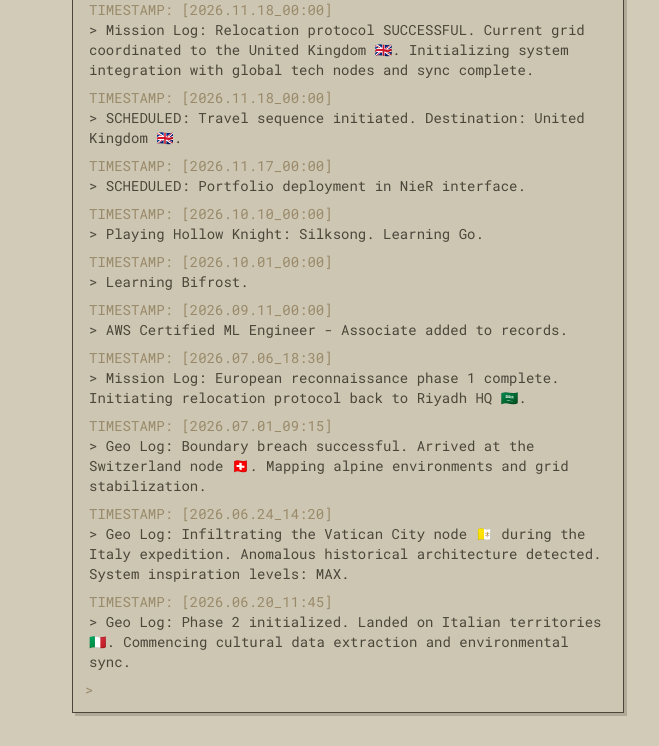
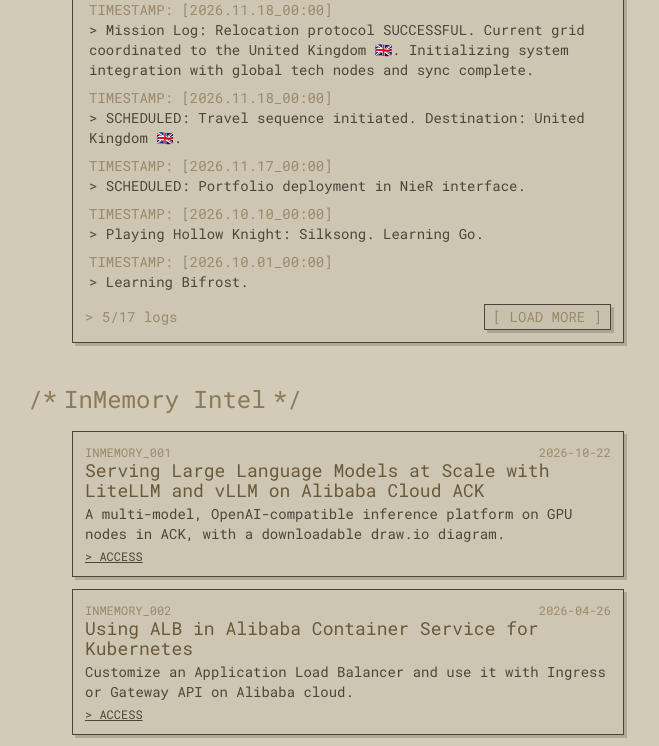
Before and after one commit to PYTHON01100100/AbdulrahmanAlmyman, a Next.js app: page / in a window 1280 px wide. Shown: the part 723-1469 px from the top of the page, without its empty margins (0-659 px from the left). Built offline with nearby package versions, Linux system fonts and the light colour scheme.

Commit message:
Data logs: load more, add career timeline in NieR style

```diff
--- a/src/app/components/DataLogs.tsx
+++ b/src/app/components/DataLogs.tsx
@@ -1,22 +1,68 @@
+"use client";
+
+import { useState } from "react";
+
 export interface DataLog {
   timestamp: string; // YYYY.MM.DD_HH:MM
   text: string;
+  href?: string; // optional source link
 }
 
+const PAGE_SIZE = 5;
+
 export default function DataLogs({ logs }: { logs: DataLog[] }) {
+  const [visible, setVisible] = useState(PAGE_SIZE);
+  const shown = logs.slice(0, visible);
+  const hasMore = visible < logs.length;
+
   return (
     <ul className="ml-6 mt-4 mb-4 max-w-[560px] nier-box p-3 text-sm">
-      {logs.map((log) => (
+      {shown.map((log) => (
         <li key={log.timestamp + log.text} className="nier-row mb-2 px-1">
           <span className="text-terminal-comment">
             TIMESTAMP: [{log.timestamp}]
           </span>
           <br />
           &gt; {log.text}
+          {log.href && (
+            <>
+              {" "}
+              <a
+                href={log.href}
+                target="_blank"
+                rel="noopener noreferrer"
+                className="underline"
+              >
+                [ SOURCE ]
+              </a>
+            </>
+          )}
         </li>
       ))}
-      <li className="text-terminal-comment">
-        &gt; <span className="nier-blink">_</span>
+      <li className="mt-3 flex items-center justify-between gap-2 text-terminal-comment">
+        <span>
+          &gt; {shown.length}/{logs.length} logs
+          <span className="nier-blink">_</span>
+        </span>
+        {hasMore ? (
+          <button
+            type="button"
+            onClick={() => setVisible((v) => v + PAGE_SIZE)}
+            className="nier-box px-2 py-0.5 cursor-pointer"
+          >
+            [ LOAD MORE ]
+          </button>
+        ) : (
+          logs.length > PAGE_SIZE && (
+            <button
+              type="button"
+              onClick={() => setVisible(PAGE_SIZE)}
+              className="nier-box px-2 py-0.5 cursor-pointer"
+            >
+              [ COLLAPSE ]
+            </button>
+          )
+        )}
       </li>
     </ul>
   );
--- a/src/app/page.tsx
+++ b/src/app/page.tsx
@@ -62,6 +62,14 @@ const certsData: Certification[] = [
 
 // Rolling micro-updates. Any order: they are sorted newest first on render.
 const dataLogs: DataLog[] = [
+  // Timeline, recorded in the style of a 9S field report.
+  { timestamp: "2025.09.01_00:00", text: "Redeployment confirmed. Unit returned to SCCC, the same organization, now designated: AI Engineer. Combat readiness: elevated.", href: "https://www.linkedin.com/feed/update/urn:li:activity:7367876038896377856/" },
+  { timestamp: "2025.07.10_00:00", text: "Co-op deployment at SCCC, Alibaba Cloud division, concluded. Field data archived. Mission result: successful.", href: "https://www.linkedin.com/feed/update/urn:li:activity:7360680559204823042/" },
+  { timestamp: "2025.05.28_00:00", text: "Academic program complete. King Saud University: graduation confirmed. Status of unit upgraded to: GRADUATE.", href: "https://www.linkedin.com/feed/update/urn:li:activity:7333885466775056385/" },
+  { timestamp: "2025.01.12_00:00", text: "Co-op unit activated at SCCC, Alibaba Cloud division. First contact with large-scale cloud infrastructure established.", href: "https://www.linkedin.com/feed/update/urn:li:activity:7284174404584886272/" },
+  { timestamp: "2022.01.06_00:00", text: "Anomaly resolved. After a prolonged struggle against hostile GPA readings, the unit has finally entered the Computer Science program. Objective re-aligned." },
+  { timestamp: "2021.06.27_00:00", text: "Unit relocated to Egypt. Route deviation recorded. Duration: extended. Reason: classified." },
+  { timestamp: "2019.09.02_00:00", text: "Record 001: unit enrolled at King Saud University. Initial deployment begins. All systems nominal." },
   { timestamp: "2026.11.18_00:00", text: "Mission Log: Relocation protocol SUCCESSFUL. Current grid coordinated to the United Kingdom 🇬🇧. Initializing system integration with global tech nodes and sync complete." },
   { timestamp: "2026.11.18_00:00", text: "SCHEDULED: Travel sequence initiated. Destination: United Kingdom 🇬🇧." },
   { timestamp: "2026.11.17_00:00", text: "SCHEDULED: Portfolio deployment in NieR interface." },
```
